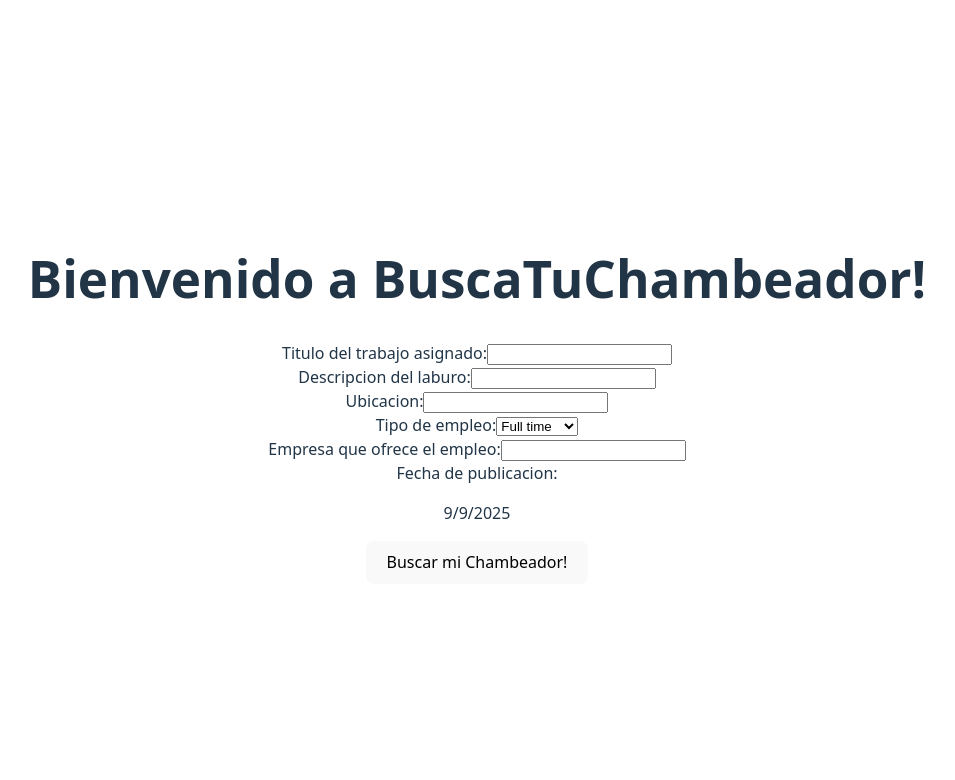
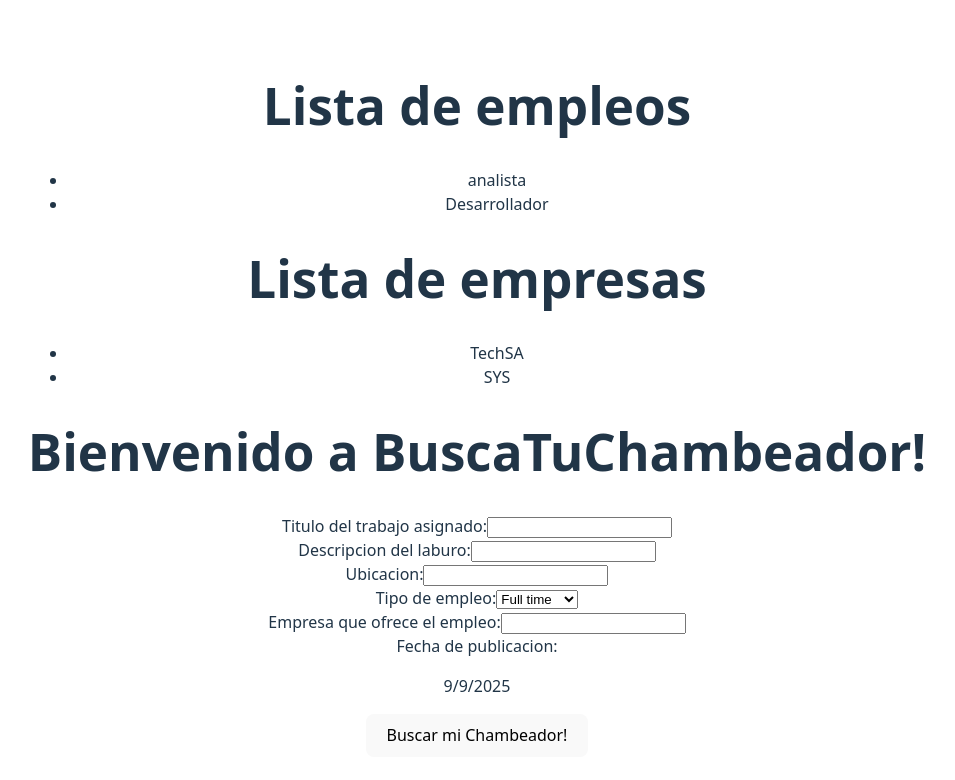
Before and after one commit to CavalliB/EmpleosFront, a React (Vite) app: page / in a window 1280 px wide. Shown: the top 780 px of the page, without its empty margins (163-1118 px from the left). Built offline with nearby package versions, Linux system fonts and the light colour scheme.

Commit message:
recibimiento de datos en app.jsx

```diff
--- a/db.json
+++ b/db.json
@@ -2,7 +2,7 @@
     "ad": [
         {
             "id": "1",
-            "name": "analista",
+            "title": "analista",
             "descripcion": "analizar cosas",
             "ubicacion": "Malvinas",
             "type": "Remote",
@@ -12,7 +12,7 @@
         },
         {
             "id": "2",
-            "name": "Desarrollador",
+            "title": "Desarrollador",
             "descripcion": "Desarrollar cosas",
             "ubicacion": "CABA",
             "type": "On-Site",
--- a/src/App.jsx
+++ b/src/App.jsx
@@ -1,8 +1,13 @@
 import { useState } from "react";
+import { useEffect } from "react";
+import adService from "./services/ad";
+import companyService from "./services/company";
 import "./App.css";
 
 function App() {
-  const [Empresa, setEmpresa] = useState({
+  const [ad, setAd] = useState([]);
+  const [company, setCompany] = useState([]);
+  const [formAd, setFormAd] = useState({
     title: "",
     description: "",
     location: "",
@@ -11,47 +16,86 @@ function App() {
     date: "",
   });
 
+  useEffect(() => {
+    adService.getAll().then((data) => {
+      setAd(data);
+    });
+  }, []);
+
+  useEffect(() => {
+    companyService.getAll().then((data) => {
+      setCompany(data);
+    });
+  }, []);
+
   const handleChange = (e) => {
     const { name, value } = e.target;
-    setEmpresa((prev) => ({ ...prev, [name]: value }));
+    setFormAd((prev) => ({ ...prev, [name]: value }));
   };
 
   const handleSubmit = (e) => {
     e.preventDefault();
-    console.log(Empresa);
+    console.log(formAd);
+    const newAd = { ...formAd, date: new Date().toISOString() };
+
+    adService.create(newAd).then((returnedAd) => {
+      setAd(ad.concat(returnedAd));
+      setFormAd({
+        title: "",
+        description: "",
+        location: "",
+        type: "",
+        company: "",
+        date: "",
+      });
+    });
   };
 
   return (
     <>
+      <div>
+        <h1>Lista de empleos</h1>
+        <ul>
+          {ad.map((e) => (
+            <li key={e.id}>{e.title}</li>
+          ))}
+        </ul>
+
+        <h1>Lista de empresas</h1>
+        <ul>
+          {company.map((c) => (
+            <li key={c.id}>
+              {c.name}
+            </li>
+          ))}
+        </ul>
+      </div>
+
       <form onSubmit={handleSubmit}>
         <h1>Bienvenido a BuscaTuChambeador!</h1>
 
         <label>
           Titulo del trabajo asignado:
-          <input name="title" value={Empresa.title} onChange={handleChange} />
+          <input name="title" value={formAd.title} onChange={handleChange} />
         </label>
         <br />
         <label>
           Descripcion del laburo:
           <input
             name="description"
-            value={Empresa.description}
+            value={formAd.description}
             onChange={handleChange}
           />
         </label>
         <br />
         <label>
           Ubicacion:
-          <input
-            name="location"
-            value={Empresa.location}
-            onChange={handleChange}
-          />
+          <input name="location" value={formAd.location} onChange={handleChange} />
         </label>
         <br />
         <label>
           Tipo de empleo:
-          <select name="type" value={Empresa.type} onChange={handleChange}>
+          <select name="type" value={formAd.type} onChange={handleChange}>
             <option value="fulltime">Full time</option>
             <option value="parttime">Part time</option>
             <option value="freelance">Freelance</option>
@@ -60,11 +104,7 @@ function App() {
         <br />
         <label>
           Empresa que ofrece el empleo:
-          <input
-            name="company"
-            value={Empresa.company}
-            onChange={handleChange}
-          />
+          <input name="company" value={formAd.company} onChange={handleChange} />
         </label>
         <br />
         <label>Fecha de publicacion:</label>
--- a/src/services/ad.jsx
+++ b/src/services/ad.jsx
@@ -1,9 +1,9 @@
 import axios from "axios";
-const localUrl = "/ad";
+const localUrl = "/db.json";
 
 const getAll = () => {
   const request = axios.get(localUrl);
-  return request.then((response) => response.data);
+  return request.then((response) => response.data.ad);
 };
 
 const create = (newObject) => {
--- a/src/services/company.jsx
+++ b/src/services/company.jsx
@@ -1,9 +1,9 @@
 import axios from "axios";
-const localUrl = "/company";
+const localUrl = "/db.json";
 
 const getAll = () => {
   const request = axios.get(localUrl);
-  return request.then((response) => response.data);
+  return request.then((response) => response.data.company);
 };
 
 const create = (newObject) => {
```
